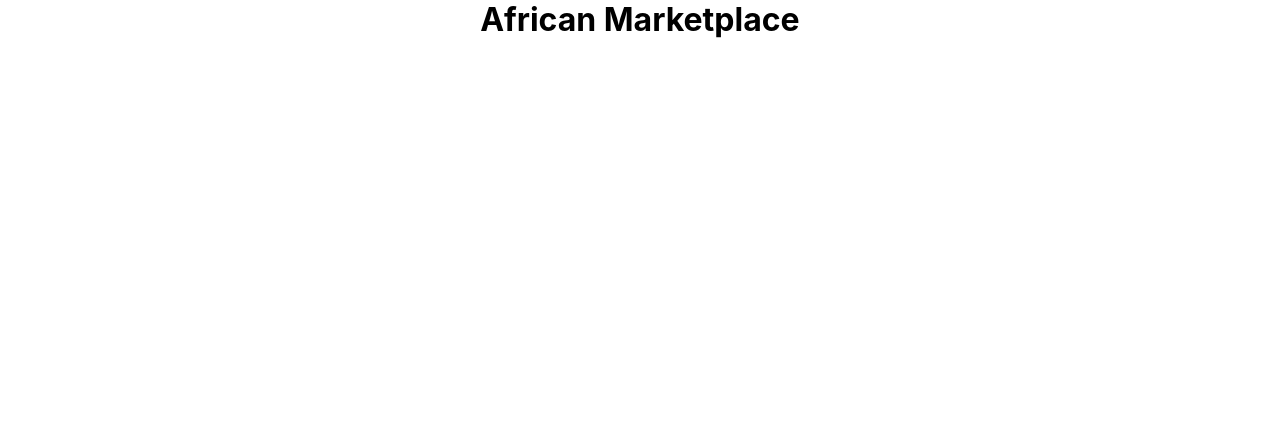
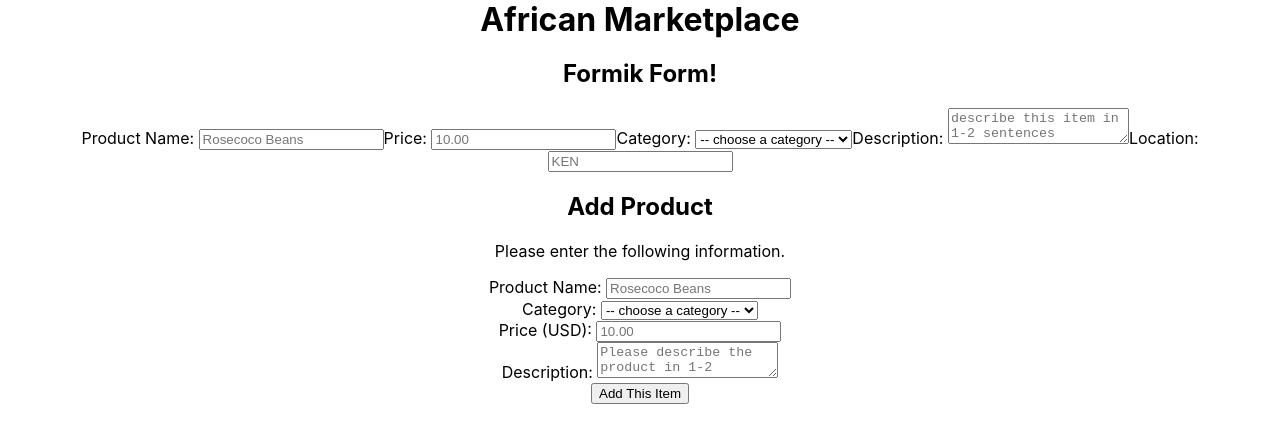
Before and after one commit to melissa-24/react, a React (Create React App) app in the folder african-marketplace-front/: page / in a window 1280 px wide. Shown: the top 442 px of the page. Built offline with nearby package versions, Linux system fonts and the light colour scheme.

Commit message:
complete yup al and add formik

```diff
--- a/african-marketplace-front/package.json
+++ b/african-marketplace-front/package.json
@@ -7,6 +7,7 @@
     "@testing-library/react": "^9.5.0",
     "@testing-library/user-event": "^7.2.1",
     "axios": "^0.19.2",
+    "formik": "^2.1.5",
     "react": "^16.13.1",
     "react-dom": "^16.13.1",
     "react-redux": "^7.2.1",
--- a/african-marketplace-front/src/App.js
+++ b/african-marketplace-front/src/App.js
@@ -6,6 +6,7 @@ function App() {
 	return (
 		<div className='App'>
 			<h1 style={{ margin: '0 auto' }}>African Marketplace</h1>
+			<ItemEntry />
 		</div>
 	);
 }
--- a/african-marketplace-front/src/components/ItemEntry.js
+++ b/african-marketplace-front/src/components/ItemEntry.js
@@ -1,5 +1,6 @@
 import React, {useState, useEffect} from 'react';
 import * as yup from 'yup';
+import { Formik, Form, Field } from 'formik';
 
 //blank object for item data
 const blankState = {
@@ -33,23 +34,59 @@ export default function ItemEntry () {
 
 //yup form schema
 const formSchema = yup.object().shape({
-    name: yup.string().required('Please enter your name!'),
+    name: yup.string().required().label('Name').min(2, 'Must be at least 2 characters'),
+    price: yup.number().required().label('Price').min(0.99, 'must be at least 0.99 USD'),
+    description: yup.string().required().label('Description').min(2, 'must be at least 2 characters'),
+    category: yup.string().oneOf(['animal product', 'cereal', 'bean']).required(),
+    location: yup.string().min(3).max(3)
 
 });
 
     return (
         <section>
+            <div>
+                <h1>Formik Form!</h1>
+                <Formik
+                initialValues={{...blankState}}
+                validationSchema={ formSchema }
+                onSubmit = { values => console.log('formik onSubmit values', values)}>
+                    {({ errors, touched }) => (
+                        <Form>
+                            <label htmlFor='name'>Product Name: </label>
+                            <Field id='name' name='name' type='text' placeholder='Rosecoco Beans'/>
+                            {errors.name && touched.name ? (
+                                <p style={{color:'red',fontWeight: 'bold'}}>
+                                    {errors.name}
+                                </p>
+                            ) : null }
+                            <label htmlFor='price'>Price: </label>
+                            <Field id='price' name='price' type='number' step='0.05' placeholder='10.00'/>
+                            <label htmlFor='category'>Category: </label>
+                            <Field as='select' id='category' name='category'>
+                                <option value=''>-- choose a category --</option>
+                                <option value='animal'>Animal Product</option>
+                                <option value='bean'>Bean</option>
+                                <option value='cereal'>Cereal</option>
+                            </Field>
+                            <label htmlFor='description'>Description: </label>
+                            <Field id='description' name='description' as='textarea' placeholder='describe this item in 1-2 sentences'/>
+                            <label htmlFor='location'>Location: </label>
+                            <Field  id='location' name='location' type='number' placeholder='KEN'/>
+                        </Form>
+                    )}
+                </Formik>
+            </div>
             <h2>Add Product</h2>
             <p>Please enter the following information.</p>
 {/* FORM */}
-            <form onSubmit= { submitForm }>
+            <form >
 {/* NAME INPUT*/}
                 <label htmlFor='name'>Product Name: </label>
-                <input id='name' name='name' type='text' placeholder='Rosecoco Beans' value={ formState.name } onChange={ handleChanges }/>
+                <input id='name' name='name' type='text' placeholder='Rosecoco Beans' value={ formState.name } />
                 <br />
 {/* CATEGORY INPUT*/}
                 <label htmlFor='category'>Category: </label>
-                <select id='category' name='category' value={ formState.category } onChange={ handleChanges } >
+                <select id='category' name='category' value={ formState.category }  >
                     <option value=''>-- choose a category --</option>
                     <option value='animal product'>Animal Product</option>
                     <option value='cereal'>Cereal</option>
@@ -58,11 +95,11 @@ const formSchema = yup.object().shape({
                 <br />
 {/* PRICE INPUT*/}
                 <label htmlFor='price'>Price (USD): </label>
-                    <input id='price' name='price' type='number' placeholder='10.00' step='0.05' value={ formState.price } min='0.01' onChange={ handleChanges } />
+                    <input id='price' name='price' type='number' placeholder='10.00' step='0.05' value={ formState.price } min='0.01'  />
                 <br />
 {/* DESCRIPTION TEXTAREA*/}
                 <label htmlFor='description'>Description: </label>
-                <textarea id='description' name='description' value={ formState.description } placeholder='Please describe the product in 1-2 sentences.' onChange={ handleChanges }/>
+                <textarea id='description' name='description' value={ formState.description } placeholder='Please describe the product in 1-2 sentences.' />
                 <br />
 {/* SUBMIT BUTTON*/}
                 <button disabled={ btnDisabled } type='submit'>Add This Item</button>
```
Also changed, not shown: 1 other file (tests, documents, lock files or other folders).
